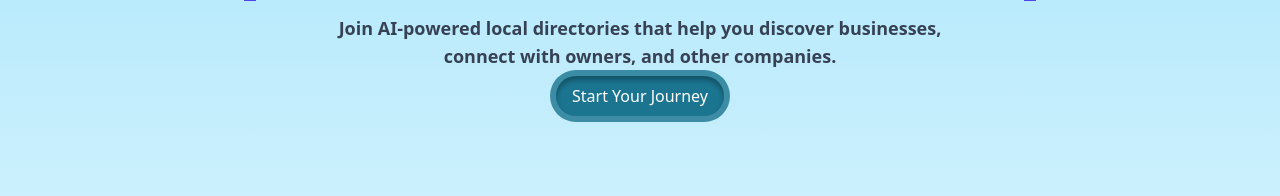
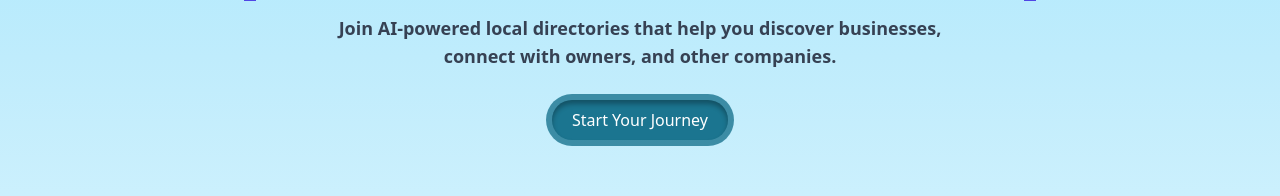
Before and after one commit to Heryakos-Technology/BIZEthio-frontend, a Vue app: page / in a window 1280 px wide. Shown: the part 428-624 px from the top of the page. Built offline with nearby package versions, Linux system fonts and the light colour scheme; no server answers.

Commit message:
style: adjust margin and enhance button styling in HeroSection component

```diff
--- a/src/components/HomeView/HeroSection.vue
+++ b/src/components/HomeView/HeroSection.vue
@@ -32,9 +32,9 @@
       </p>
     </div>
 
-    <div class="w-fit bg-[#1B7590]/80 p-1.5 rounded-4xl mx-auto">
+    <div class="w-fit bg-[#1B7590]/80 p-1.5 mt-6 rounded-4xl mx-auto">
       <div
-        class="w-full bg-primaryColor py-2 px-4 text-white rounded-4xl innerShadow innerShadow2"
+        class="innerShadow innerShadow2 w-full bg-primaryColor py-2 px-4 text-white rounded-4xl xl:px-5 2xl:px-7 2xl:py-3"
       >
         Start Your Journey
       </div>
```
